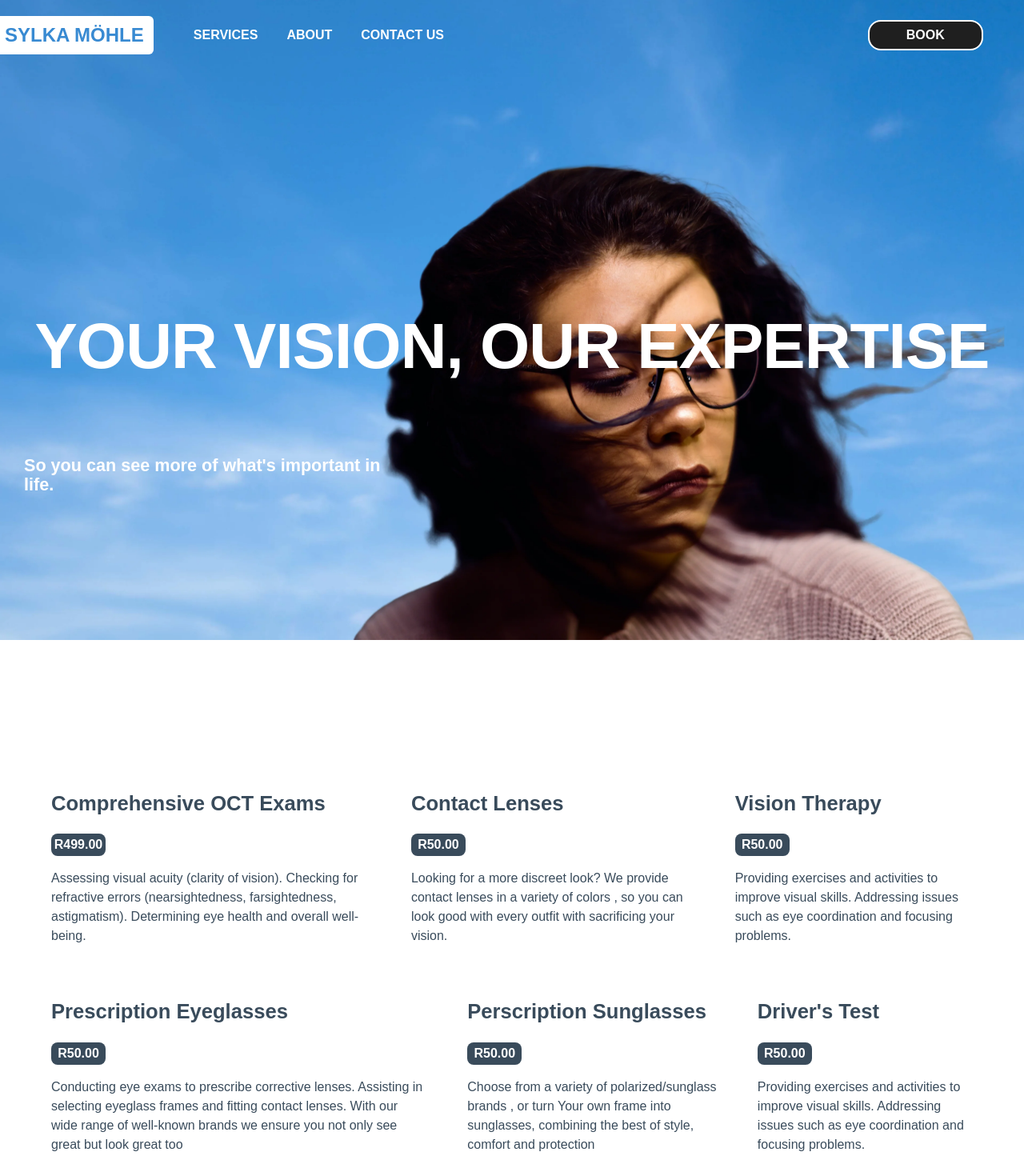
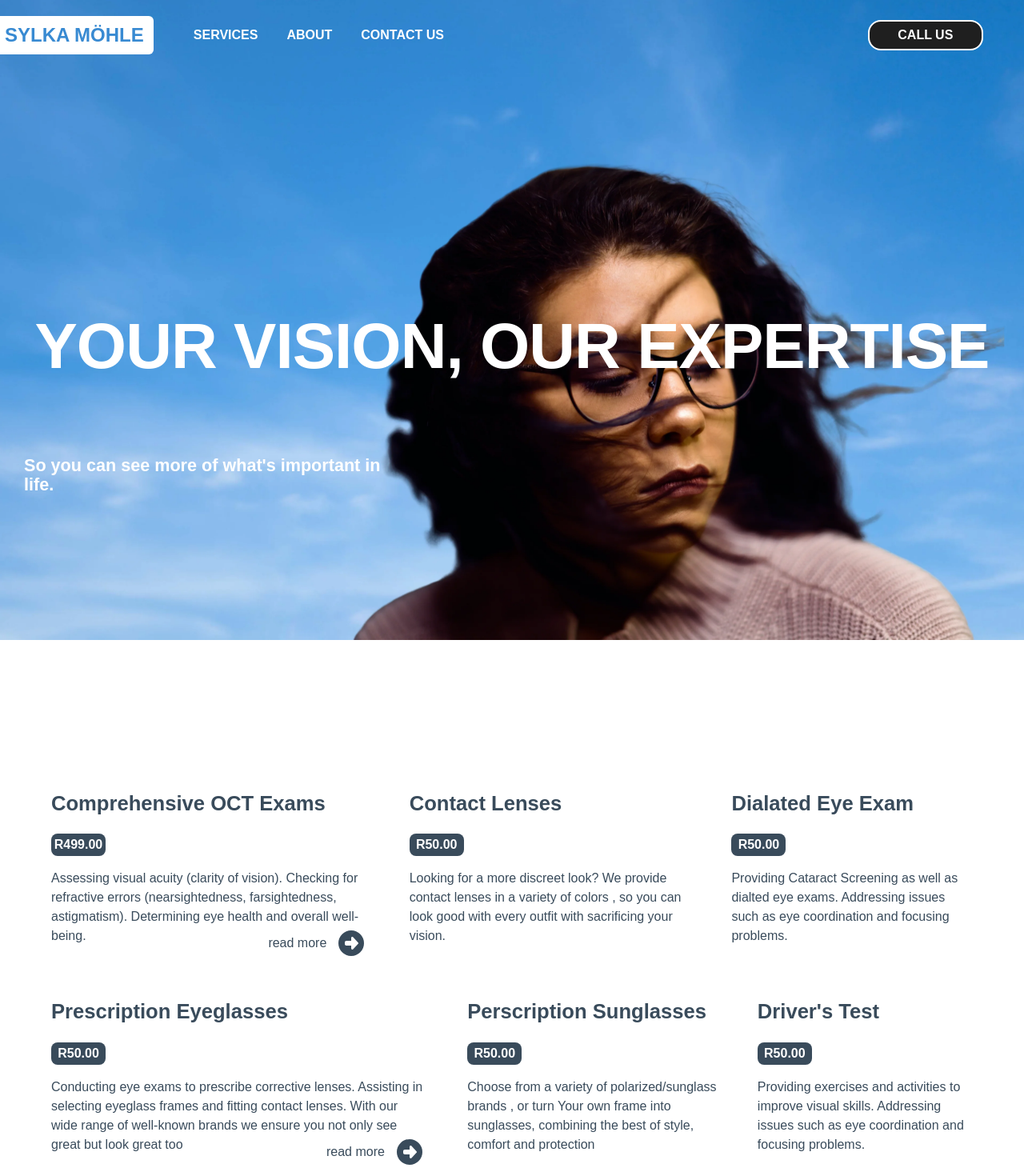
Before and after one commit to AustinMaturure/sylkamohle, a React (Vite) app in the folder sylkemohle/: page / in a window 1280 px wide. Shown: the top 1470 px of the page at 80% size. Built offline with nearby package versions, Linux system fonts and the light colour scheme; a web font is replaced by a local one.

Commit message:
added read more icon

```diff
--- a/sylkemohle/src/Hero.css
+++ b/sylkemohle/src/Hero.css
@@ -14,6 +14,41 @@
   margin-top: 0px;
   text-align: center;
   width: 96%; /* Ensure full width */
+}
+
+.rd-mre{
+  color: #213547e3;
+  border-radius: 22px;
+  padding: 5px;
+}
+
+.btn-arrow-up{
+
+color: #213547e3;
+text-align: right;
+font-size: 2rem;
+transition: all 0.5s;
+
+}
+
+.service-card:hover .btn-arrow-up{
+  transform: rotate(-45deg);
+}
+
+.arrow-cnt{
+  display: flex;
+  align-items: center;
+  position: absolute;
+  justify-content: flex-end;
+  gap: 10px;
+  right: 20px;
+  bottom: 0px;
+
+}
+
+.opt-nav{
+  font-size: 0.5rem;
+  text-align: center;
 }
 .service-link{
   text-decoration: none;
@@ -247,6 +282,15 @@ transition: opacity 1.5s ease-in ;
   }
 }
 
+@keyframes pulse{
+  from {
+    background-color: rgba(255, 255, 255, 0.338);
+  }
+  to{
+    background-color: rgb(255, 255, 255);
+  }
+}
+
 .pers-header{
   margin: 0;
 
@@ -349,7 +393,14 @@ transition: opacity 1.5s ease-in ;
   margin-left: 8px;
   transition: all 1s;
   border: 2px solid #213547e3;
+  animation: pulse 2s linear infinite;
+  transition: all 3s;
 
+}
+
+.left-icon {
+  margin-left: 10px;
+  margin-right: 10px;
 }
 
 .try-it-btn:hover{
--- a/sylkemohle/src/Hero.jsx
+++ b/sylkemohle/src/Hero.jsx
@@ -14,6 +14,8 @@ import useElementInView from './ElementInView';
 import { Link } from 'react-router-dom';
 import Navbar from './Navbar';
 import servicesData from './servicesData.json';
+import { FontAwesomeIcon } from '@fortawesome/react-fontawesome';
+import { faArrowAltCircleRight } from '@fortawesome/free-solid-svg-icons';
 
 function Hero() {
 
@@ -52,6 +54,9 @@ function Hero() {
       Checking for refractive errors (nearsightedness, farsightedness, astigmatism).
       Determining eye health and overall well-being.
     </p>
+   <div className="arrow-cnt">
+   <div><p className='rd-mre'>read more</p>
+    </div><FontAwesomeIcon icon ={faArrowAltCircleRight}className='btn-arrow-up'></FontAwesomeIcon> </div>
   </div>
   </Link>
   <Link to={`/services/2`}className='service-link'>
@@ -67,10 +72,10 @@ function Hero() {
   </Link>
   <Link to={`/services/3`}className='service-link'>
   <div className='service-card' id='card-3'>
-    <h2 className='service-title'>Vision Therapy</h2>
+    <h2 className='service-title'>Dialated Eye Exam</h2>
     <p className='service-price'>R50.00</p>
     <p className='service-description'>
-      Providing exercises and activities to improve visual skills.
+      Providing Cataract Screening as well as dialted eye exams.
       Addressing issues such as eye coordination and focusing problems.
     </p>
   </div>
@@ -87,6 +92,9 @@ function Hero() {
       With our wide range of well-known brands we ensure you not only see great
         but look great too
     </p>
+    <div className="arrow-cnt">
+   <div><p className='rd-mre'>read more</p>
+    </div><FontAwesomeIcon icon ={faArrowAltCircleRight}className='btn-arrow-up'></FontAwesomeIcon> </div>
   </div>
   </Link>
   <Link to={`/services/5`}className='service-link'>
@@ -153,7 +161,7 @@ function Hero() {
           <h1 className='cta-contact'>Make a Appointment with an Expert</h1>
           <div className="c-info">
               <h3 className='call-contact' href="tel:+27178263435">(+27) 17 826 3435</h3>
-          <h3 className='book-contact' href="sylka@interkom.co.za">Book</h3>
+          <h3 className='book-contact' href="sylka@interkom.co.za">CALL TO BOOK</h3>
           </div>
 
         </address>
--- a/sylkemohle/src/Navbar.jsx
+++ b/sylkemohle/src/Navbar.jsx
@@ -4,7 +4,7 @@ export default function Navbar(){
     return(
         <div>
   <nav className="navbar">
-    <h2 className="logo-header">SYLKA MöHLE</h2>
+    <h2 className="logo-header">SYLKA MöHLE </h2>
 
     <ul className="nav-links">
       <li><a href="#services">Services</a></li>
@@ -12,7 +12,7 @@ export default function Navbar(){
       <li><a href="#contact-us">Contact Us</a></li>
     </ul>
 
-    <button className="book-btn">BOOK</button>
+    <button className="book-btn">CALL US</button>
   </nav>
 </div>
 
--- a/sylkemohle/src/SpectacleCarousel.jsx
+++ b/sylkemohle/src/SpectacleCarousel.jsx
@@ -13,6 +13,8 @@ import eyeSun from '../assets/fraser-sun.jpg';
 import eye from '../assets/pexels-fraser-3048507.jpg';
 import './Hero.css';
 import useElementInView from './ElementInView';
+import { FontAwesomeIcon } from '@fortawesome/react-fontawesome';
+import { faArrowLeft } from '@fortawesome/free-solid-svg-icons';
 
 const logos = [poloLogo,raybanLogo, bossLogo, oakleyLogo, michaelkorsLogo, polaroidLogo, tomFordLogo, guessLogo, pumaLogo];
 
@@ -64,6 +66,7 @@ const SpectacleCarousel = () => {
             <button className="try-it-btn" onClick={handleClick}>
               TRY IT
             </button>
+               <FontAwesomeIcon icon={faArrowLeft} className="left-icon"/> click me
           </h3>
         </div>
 
```
